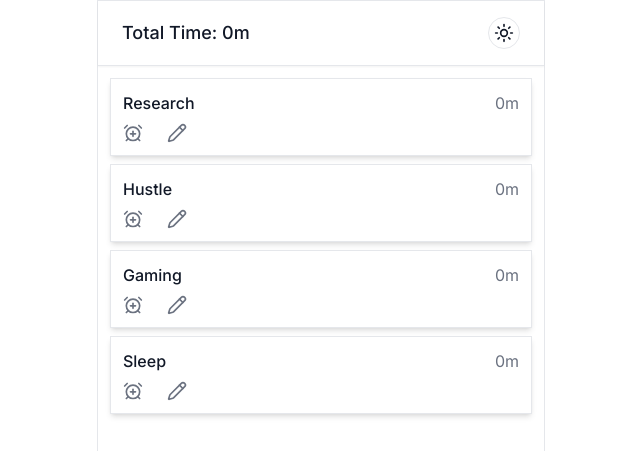
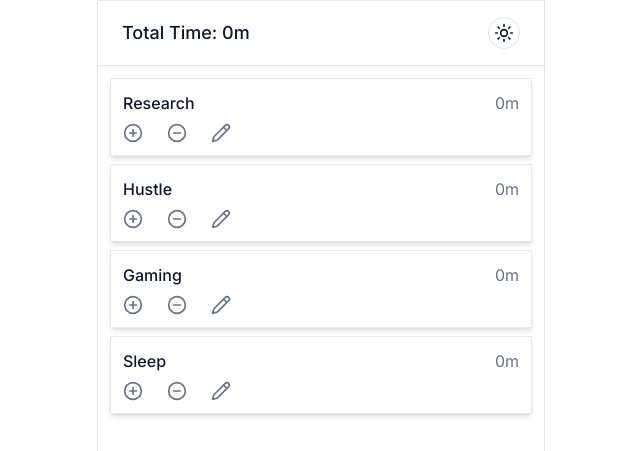
Before and after one commit to imranpollob/task-todo-tracker, a Next.js app: page / in a window 1280 px wide. Shown: the top 451 px of the page, without its empty margins (319-959 px from the left). Built offline with nearby package versions, Linux system fonts and the light colour scheme.

Commit message:
added time plus and minus buttons

```diff
--- a/src/app/page.tsx
+++ b/src/app/page.tsx
@@ -28,11 +28,13 @@ export default function Home() {
   const handleAddTime = (taskName: string, increment: number) => {
     setTasks((tasks) =>
       tasks.map((task) =>
-        task.name === taskName ? { ...task, time: task.time + increment } : task
+        task.name === taskName
+          ? { ...task, time: Math.max(task.time + increment, 0) }
+          : task
       )
     );
 
-    setTotalTime((prevTotalTime) => prevTotalTime + 30);
+    setTotalTime((prevTotalTime) => Math.max(prevTotalTime + increment, 0));
   };
 
   return (
@@ -63,7 +65,7 @@ export default function Home() {
                 key={index}
                 name={task.name}
                 time={task.time}
-                addTime={() => handleAddTime(task.name, 30)}
+                addTime={handleAddTime}
               />
             ))}
           </div>
--- a/src/components/Task.tsx
+++ b/src/components/Task.tsx
@@ -8,7 +8,7 @@ export function Task({
 }: {
   name: string;
   time: number;
-  addTime: () => void;
+  addTime: (taskName: string, taskTime: number) => void;
 }) {
   return (
     <div className="flex flex-col items-start p-3 border border-gray-200 shadow-md">
@@ -17,8 +17,11 @@ export function Task({
         <div className="text-gray-500">{numberToTime(time)}</div>
       </div>
       <div className="flex items-center space-x-6 mt-2">
-        <button onClick={() => addTime()}>
-          <Icon.AlarmClockPlus className="w-5 h-5 text-gray-500" />
+        <button onClick={() => addTime(name, 30)}>
+          <Icon.CirclePlus className="w-5 h-5 text-gray-500" />
+        </button>
+        <button onClick={() => addTime(name, -30)}>
+          <Icon.CircleMinus className="w-5 h-5 text-gray-500" />
         </button>
         <button>
           <Icon.Pencil className="w-5 h-5 text-gray-500" />
```
